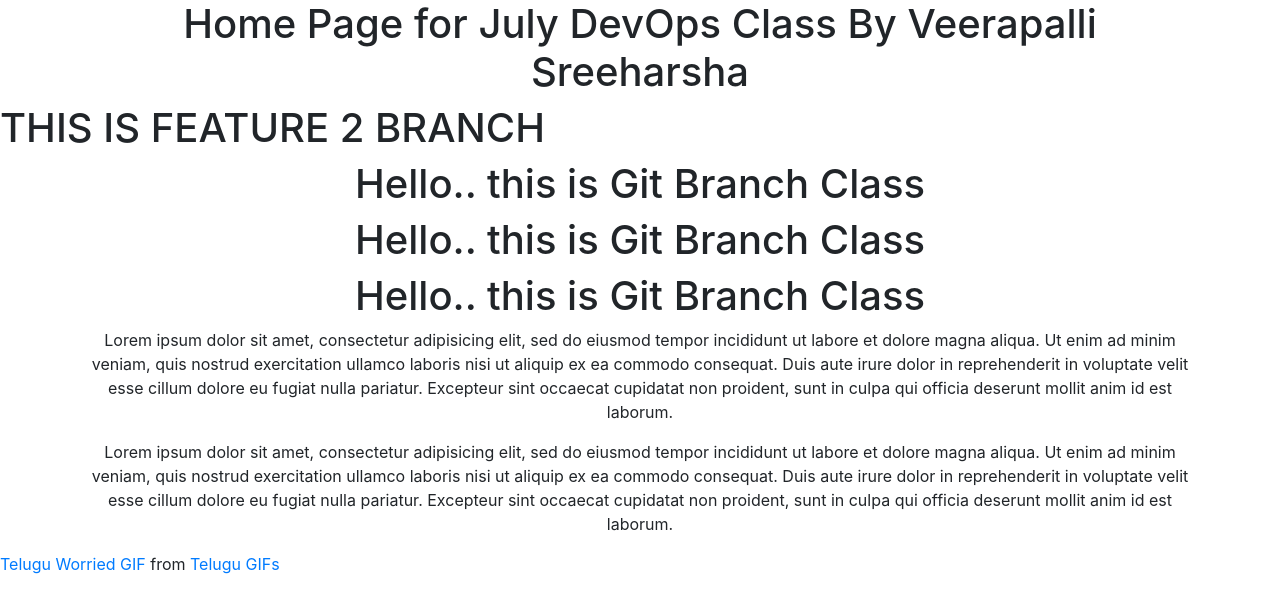
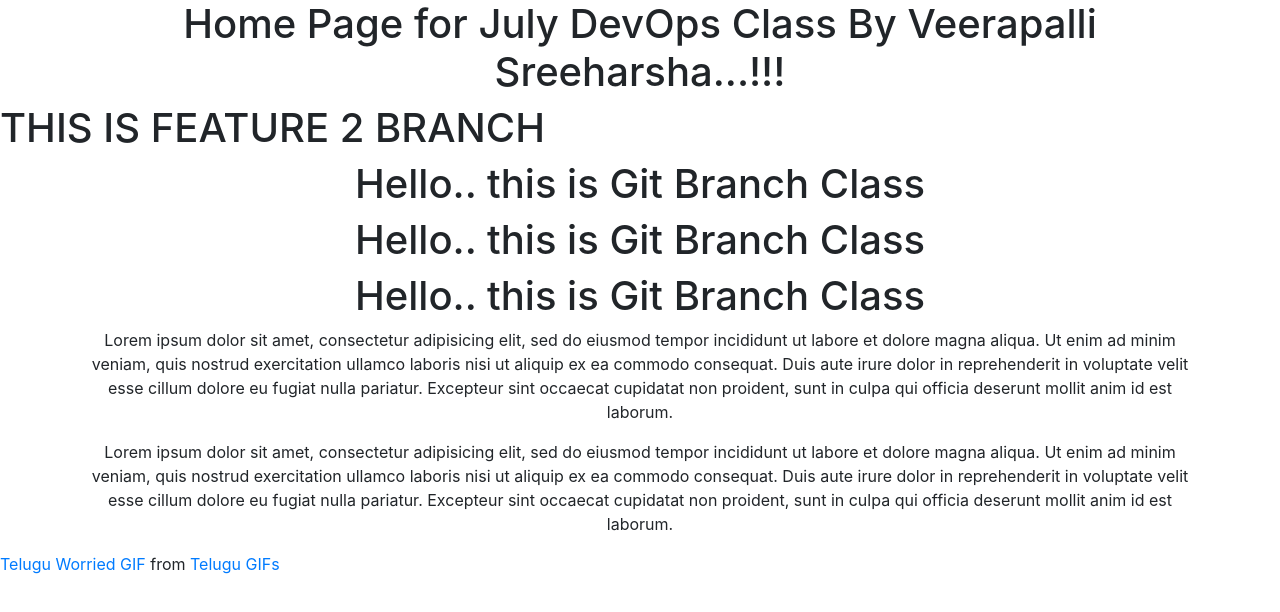
Before and after one commit to mavrick202/July1DevOps, a plain HTML site: page index.html in a window 1280 px wide. Drawn offline with nearby package versions, Linux system fonts and the light colour scheme; a script that the page names is missing.

Commit message:
July 10th First Commit

```diff
--- a/index.html
+++ b/index.html
@@ -6,7 +6,7 @@
 </head>
 <body>
 	<div class="container" align="center">
-		<h1>Home Page for July DevOps Class By Veerapalli Sreeharsha</h1>
+		<h1>Home Page for July DevOps Class By Veerapalli Sreeharsha...!!!</h1>
 	</div>
 	<div>
 		<h1>THIS IS FEATURE 2 BRANCH</h1>
```
